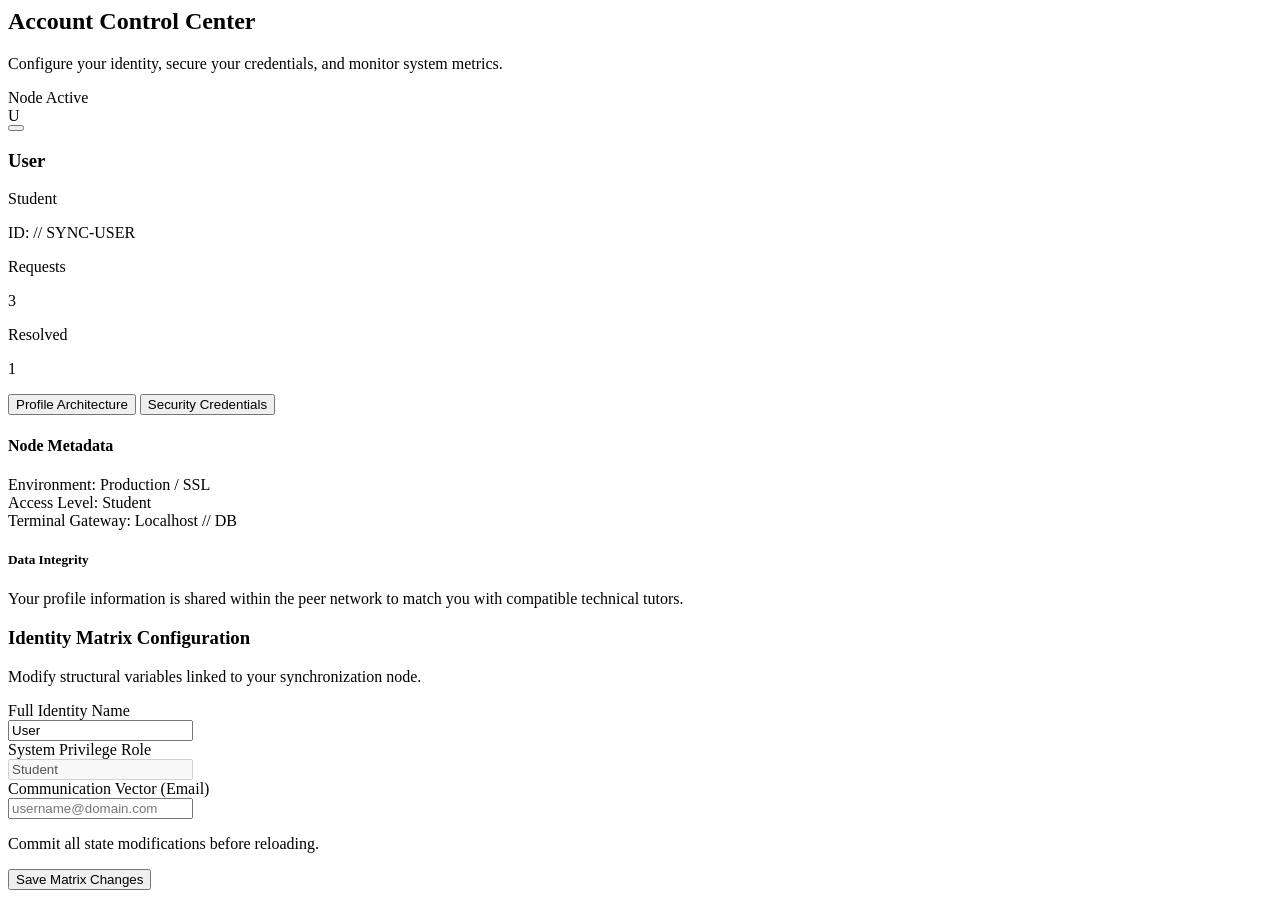
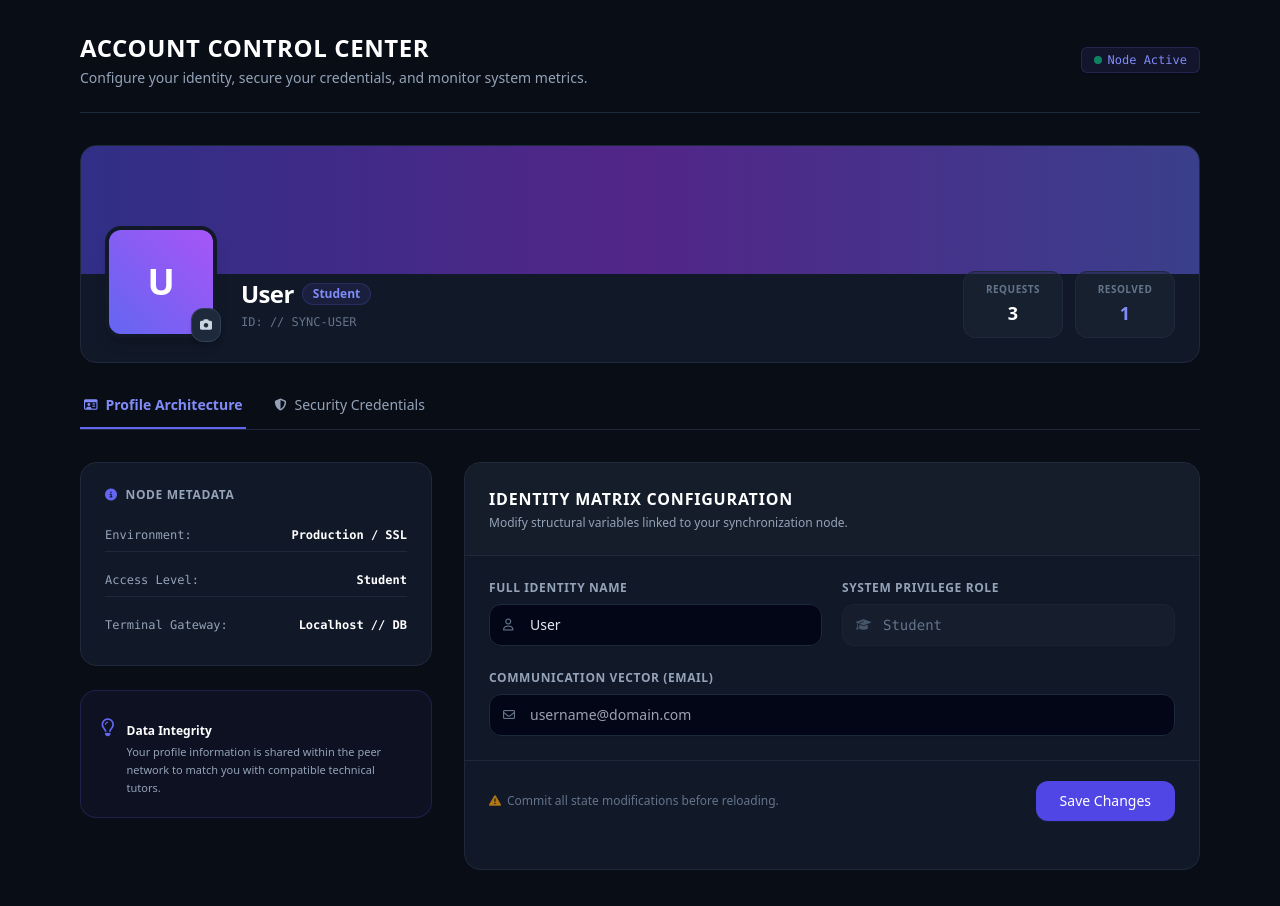
Before and after one commit to abderrahim177/PeerSync, a PHP site: page /profile.php in a window 1280 px wide. After the commit the page ends 870 px from the top, so only its background shows below. Run offline with PHP 8.4, Linux system fonts and the light colour scheme; data comes from the database, SQL or seed files in the repository; some libraries are stand-ins or nearby versions.

Commit message:
changer la structure de projet

```diff
--- /dev/null
+++ b/style.css
@@ -0,0 +1,3 @@
+.item{
+    color: #080d24;
+}
--- a/views/auth/profile.php
+++ b/views/auth/profile.php
@@ -24,12 +24,29 @@ if (count($words) >= 2) {
 }
 ?>
 
-<section class="flex-1 p-6 lg:p-10 space-y-8 overflow-y-auto bg-slate-50 dark:bg-[#040814] transition-colors duration-300 custom-scrollbar antialiased text-slate-900 dark:text-white">
+<!DOCTYPE html>
+<html lang="en" class="dark h-full bg-[#090d16]">
+<head>
+    <meta charset="UTF-8">
+    <meta name="viewport" content="width=device-width, initial-scale=1.0">
+    <title>Account Control Center</title>
+    <script src="https://cdn.tailwindcss.com"></script>
+    <script>
+        tailwind.config = {
+            darkMode: 'class',
+        }
+    </script>
+    <link rel="stylesheet" href="https://cdnjs.cloudflare.com/ajax/libs/font-awesome/6.4.0/css/all.min.css">
+</head>
+<body class="bg-slate-50 text-slate-900 dark:bg-[#090d16] dark:text-slate-100 h-full font-sans transition-colors duration-200 flex flex-col overflow-hidden">
 
-    <!-- Header العناوين الرئيسية -->
-    <div class="flex flex-col md:flex-row md:items-center md:justify-between gap-4 border-b border-slate-200 dark:border-cyan-500/10 pb-6">
+    <div class="max-w-6xl w-full mx-auto px-4 py-6 md:py-8 flex flex-col h-full overflow-hidden">
+
+        <section class="flex-1 space-y-8 overflow-y-auto custom-scrollbar antialiased">
+
+            <div class="flex flex-col md:flex-row md:items-center md:justify-between gap-4 border-b border-slate-200 dark:border-slate-800 pb-6">
                 <div>
-            <h2 class="text-2xl font-black text-slate-900 dark:text-white tracking-wide uppercase">
+                    <h2 class="text-2xl font-bold text-slate-900 dark:text-white tracking-wide uppercase">
                         Account Control Center
                     </h2>
                     <p class="text-slate-500 dark:text-slate-400 text-sm mt-1">
@@ -37,57 +54,51 @@ if (count($words) >= 2) {
                     </p>
                 </div>
                 <div class="flex items-center space-x-3">
-            <span class="inline-flex items-center px-3 py-1 rounded-md text-xs font-mono bg-cyan-500/10 text-cyan-600 dark:text-cyan-400 border border-cyan-500/20 shadow-sm">
+                    <span class="inline-flex items-center px-3 py-1 rounded-md text-xs font-mono bg-indigo-500/10 text-indigo-600 dark:text-indigo-400 border border-indigo-500/20 shadow-sm">
                         <span class="w-2 h-2 rounded-full bg-emerald-500 animate-pulse mr-1.5"></span>
                         Node Active
                     </span>
                 </div>
             </div>
 
-    <!-- Hero Profile Card بطاقة الملف الشخصي العلوية الاحترافية -->
-    <div class="relative bg-white dark:bg-[#0b132b]/40 border border-slate-200 dark:border-cyan-500/10 rounded-2xl overflow-hidden shadow-md backdrop-blur-md">
-        <!-- Cover Background -->
-        <div class="h-32 w-full bg-gradient-to-r from-blue-600 via-indigo-600 to-cyan-500 opacity-80 dark:opacity-40"></div>
+            <div class="relative bg-white dark:bg-[#111827] border border-slate-200 dark:border-slate-800 rounded-2xl overflow-hidden shadow-sm">
+                <div class="h-32 w-full bg-gradient-to-r from-indigo-600 via-purple-600 to-indigo-500 opacity-90 dark:opacity-50"></div>
 
                 <div class="p-6 pt-0 flex flex-col sm:flex-row items-start sm:items-end gap-6 -mt-10 sm:-mt-12 relative z-10">
-            <!-- Avatar -->
                     <div class="relative group shrink-0">
-                <div class="w-24 h-24 sm:w-28 sm:h-28 rounded-2xl bg-gradient-to-br from-blue-600 to-cyan-500 text-white font-black text-3xl sm:text-4xl flex items-center justify-center border-4 border-white dark:border-[#040814] shadow-xl">
+                        <div class="w-24 h-24 sm:w-28 sm:h-28 rounded-2xl bg-gradient-to-tr from-indigo-500 to-purple-500 text-white font-bold text-3xl sm:text-4xl flex items-center justify-center border-4 border-white dark:border-[#111827] shadow-lg">
                             <?= htmlspecialchars($initials); ?>
                         </div>
-                <button class="absolute -bottom-2 -right-2 bg-slate-900 text-white hover:bg-cyan-500 hover:text-slate-950 p-2 rounded-xl text-xs shadow-lg border border-slate-700 transition duration-300 cursor-pointer">
-                    <i class="fa-solid fa-camera"></i>
+                        <button type="button" class="absolute -bottom-1 -right-1 bg-white dark:bg-slate-800 border border-slate-200 dark:border-slate-700 p-2 rounded-xl text-xs shadow-md hover:scale-105 transition duration-200 cursor-pointer">
+                            <i class="fa-solid fa-camera text-slate-600 dark:text-slate-300"></i>
                         </button>
                     </div>
 
-            <!-- Identity Core -->
-            <div class="flex-1 space-y-2 pb-2">
+                    <div class="flex-1 space-y-1 pb-2">
                         <div class="flex flex-wrap items-center gap-2">
-                    <h3 class="text-2xl font-black tracking-tight text-slate-900 dark:text-white"><?= htmlspecialchars($name); ?></h3>
-                    <span class="bg-cyan-500/10 text-cyan-600 dark:text-cyan-400 text-[10px] uppercase font-bold px-2.5 py-0.5 rounded-full border border-cyan-500/20 tracking-wider">
+                            <h3 class="text-2xl font-bold tracking-tight text-slate-900 dark:text-white"><?= htmlspecialchars($name); ?></h3>
+                            <span class="bg-indigo-500/10 text-indigo-600 dark:text-indigo-400 text-xs font-semibold px-2.5 py-0.5 rounded-full border border-indigo-500/20">
                                 <?= htmlspecialchars($role); ?>
                             </span>
                         </div>
-                <p class="text-xs text-slate-500 dark:text-slate-400 font-mono">ID: // SYNC-USER</p>
+                        <p class="text-xs text-slate-400 dark:text-slate-500 font-mono">ID: // SYNC-USER</p>
                     </div>
 
-            <!-- Metrics Quick Grid الإحصائيات الجانبية السريعة -->
-            <div class="flex gap-3 w-full sm:w-auto pt-4 sm:pt-0 border-t sm:border-t-0 border-slate-100 dark:border-cyan-500/10">
-                <div class="bg-slate-50 dark:bg-[#040814]/40 px-4 py-2.5 rounded-xl border border-slate-200/60 dark:border-cyan-500/10 min-w-[100px] text-center">
-                    <p class="text-[10px] font-bold text-slate-400 dark:text-slate-500 uppercase tracking-widest">Requests</p>
-                    <p class="text-lg font-black text-slate-900 dark:text-white mt-0.5"><?= $stats['total']; ?></p>
+                    <div class="flex gap-3 w-full sm:w-auto pt-4 sm:pt-0 border-t sm:border-t-0 border-slate-100 dark:border-slate-800">
+                        <div class="bg-slate-50 dark:bg-[#1f2937]/50 px-4 py-2.5 rounded-xl border border-slate-200/60 dark:border-slate-800 min-w-[100px] text-center">
+                            <p class="text-[10px] font-bold text-slate-400 dark:text-slate-500 uppercase tracking-wider">Requests</p>
+                            <p class="text-lg font-bold text-slate-900 dark:text-white mt-0.5"><?= $stats['total']; ?></p>
                         </div>
-                <div class="bg-slate-50 dark:bg-[#040814]/40 px-4 py-2.5 rounded-xl border border-slate-200/60 dark:border-cyan-500/10 min-w-[100px] text-center">
-                    <p class="text-[10px] font-bold text-slate-400 dark:text-slate-500 uppercase tracking-widest">Resolved</p>
-                    <p class="text-lg font-black text-emerald-600 dark:text-emerald-400 mt-0.5"><?= $stats['resolved']; ?></p>
+                        <div class="bg-slate-50 dark:bg-[#1f2937]/50 px-4 py-2.5 rounded-xl border border-slate-200/60 dark:border-slate-800 min-w-[100px] text-center">
+                            <p class="text-[10px] font-bold text-slate-400 dark:text-slate-500 uppercase tracking-wider">Resolved</p>
+                            <p class="text-lg font-bold text-indigo-600 dark:text-indigo-400 mt-0.5"><?= $stats['resolved']; ?></p>
                         </div>
                     </div>
                 </div>
             </div>
 
-    <!-- Tabs Navigation الأقسام الداخلية للملف الشخصي -->
-    <div class="border-b border-slate-200 dark:border-cyan-500/10 flex space-x-6 text-sm font-medium">
-        <button class="border-b-2 border-cyan-500 pb-3 text-cyan-600 dark:text-cyan-400 font-bold px-1 flex items-center gap-2 bg-transparent border-0 cursor-pointer">
+            <div class="border-b border-slate-200 dark:border-slate-800 flex space-x-6 text-sm font-medium">
+                <button class="border-b-2 border-indigo-500 pb-3 text-indigo-600 dark:text-indigo-400 font-bold px-1 flex items-center gap-2 bg-transparent border-0 cursor-pointer">
                     <i class="fa-regular fa-id-card text-xs"></i>
                     <span>Profile Architecture</span>
                 </button>
@@ -97,23 +108,21 @@ if (count($words) >= 2) {
                 </button>
             </div>
 
-    <!-- Main Grid Content -->
             <div class="grid grid-cols-1 lg:grid-cols-3 gap-8 items-start">
 
-        <!-- Left Side: System Information & Logs -->
                 <div class="space-y-6">
-            <div class="bg-white dark:bg-[#111936]/40 border border-slate-200 dark:border-cyan-500/10 rounded-2xl p-6 shadow-sm backdrop-blur-md space-y-4">
-                <h4 class="text-xs font-black text-slate-900 dark:text-cyan-400 uppercase tracking-widest flex items-center gap-2">
-                    <i class="fa-solid fa-circle-info text-cyan-500"></i>
+                    <div class="bg-white dark:bg-[#111827] border border-slate-200 dark:border-slate-800 rounded-2xl p-6 shadow-sm space-y-4">
+                        <h4 class="text-xs font-bold text-slate-400 dark:text-slate-400 uppercase tracking-wider flex items-center gap-2">
+                            <i class="fa-solid fa-circle-info text-indigo-500"></i>
                             <span>Node Metadata</span>
                         </h4>
 
                         <div class="space-y-3 text-xs font-mono text-slate-600 dark:text-slate-400">
-                    <div class="flex justify-between py-2 border-b border-slate-100 dark:border-cyan-500/5">
+                            <div class="flex justify-between py-2 border-b border-slate-100 dark:border-slate-800">
                                 <span>Environment:</span>
                                 <span class="text-slate-900 dark:text-white font-bold">Production / SSL</span>
                             </div>
-                    <div class="flex justify-between py-2 border-b border-slate-100 dark:border-cyan-500/5">
+                            <div class="flex justify-between py-2 border-b border-slate-100 dark:border-slate-800">
                                 <span>Access Level:</span>
                                 <span class="text-slate-900 dark:text-white font-bold"><?= htmlspecialchars($role); ?></span>
                             </div>
@@ -124,9 +133,8 @@ if (count($words) >= 2) {
                         </div>
                     </div>
 
-            <!-- Quick Tips Panel -->
-            <div class="bg-gradient-to-br from-blue-600/5 to-cyan-500/5 dark:from-blue-500/5 dark:to-cyan-400/5 border border-blue-500/10 dark:border-cyan-500/10 rounded-2xl p-5 space-y-3 flex items-start gap-3">
-                <i class="fa-regular fa-lightbulb text-cyan-500 text-lg mt-0.5"></i>
+                    <div class="bg-indigo-500/5 border border-indigo-500/10 dark:border-indigo-500/20 rounded-2xl p-5 space-y-3 flex items-start gap-3">
+                        <i class="fa-regular fa-lightbulb text-indigo-500 text-lg mt-0.5"></i>
                         <div class="space-y-1">
                             <h5 class="text-xs font-bold text-slate-900 dark:text-white">Data Integrity</h5>
                             <p class="text-[11px] text-slate-500 dark:text-slate-400 leading-relaxed">Your profile information is shared within the peer network to match you with compatible technical tutors.</p>
@@ -134,61 +142,56 @@ if (count($words) >= 2) {
                     </div>
                 </div>
 
-        <!-- Right Side: Profile Edit Form -->
-        <div class="lg:col-span-2 bg-white dark:bg-[#111936]/20 border border-slate-200 dark:border-cyan-500/10 rounded-2xl shadow-sm backdrop-blur-md overflow-hidden">
-            <div class="p-6 border-b border-slate-200 dark:border-cyan-500/10 bg-slate-50/50 dark:bg-[#111936]/40">
-                <h3 class="text-base font-black text-slate-900 dark:text-white uppercase tracking-wider">Identity Matrix Configuration</h3>
+                <div class="lg:col-span-2 bg-white dark:bg-[#111827] border border-slate-200 dark:border-slate-800 rounded-2xl shadow-sm overflow-hidden">
+                    <div class="p-6 border-b border-slate-200 dark:border-slate-800 bg-slate-50/50 dark:bg-[#1f2937]/30">
+                        <h3 class="text-base font-bold text-slate-900 dark:text-white uppercase tracking-wider">Identity Matrix Configuration</h3>
                         <p class="text-slate-400 text-xs mt-1">Modify structural variables linked to your synchronization node.</p>
                     </div>
 
                     <form action="update-profile.php" method="POST" class="p-6 space-y-6">
                         <div class="grid grid-cols-1 sm:grid-cols-2 gap-5">
 
-                    <!-- Full Name -->
                             <div class="space-y-1.5">
-                        <label class="block text-xs font-bold text-slate-400 dark:text-slate-500 uppercase tracking-wider">Full Identity Name</label>
+                                <label class="block text-xs font-semibold uppercase tracking-wider text-slate-500 dark:text-slate-400 mb-2">Full Identity Name</label>
                                 <div class="relative">
-                            <span class="absolute inset-y-0 left-0 pl-3.5 flex items-center text-slate-400 dark:text-cyan-500/40 pointer-events-none">
+                                    <span class="absolute inset-y-0 left-0 pl-3.5 flex items-center text-slate-400 dark:text-slate-500 pointer-events-none">
                                         <i class="fa-regular fa-user text-xs"></i>
                                     </span>
                                     <input type="text" name="name" value="<?= htmlspecialchars($name); ?>" placeholder="Your Full Name" required
-                                   class="w-full bg-slate-50 dark:bg-[#040814]/60 text-slate-800 dark:text-slate-200 pl-10 pr-4 py-2.5 rounded-xl border border-slate-200 dark:border-cyan-500/20 focus:outline-none focus:border-cyan-500 focus:ring-2 focus:ring-cyan-500/10 transition text-sm font-medium shadow-sm">
+                                           class="w-full bg-slate-50 dark:bg-slate-950 text-slate-800 dark:text-slate-200 pl-10 pr-4 py-2.5 rounded-xl border border-slate-200 dark:border-slate-800 focus:outline-none focus:ring-2 focus:ring-indigo-500/20 focus:border-indigo-500 transition-all text-sm font-medium shadow-sm">
                                 </div>
                             </div>
 
-                    <!-- Role (Read Only) -->
                             <div class="space-y-1.5">
-                        <label class="block text-xs font-bold text-slate-400 dark:text-slate-500 uppercase tracking-wider">System Privilege Role</label>
+                                <label class="block text-xs font-semibold uppercase tracking-wider text-slate-500 dark:text-slate-400 mb-2">System Privilege Role</label>
                                 <div class="relative">
                                     <span class="absolute inset-y-0 left-0 pl-3.5 flex items-center text-slate-400 dark:text-slate-600 pointer-events-none">
                                         <i class="fa-solid fa-graduation-cap text-xs"></i>
                                     </span>
                                     <input type="text" disabled value="<?= htmlspecialchars($role); ?>"
-                                   class="w-full bg-slate-100/80 dark:bg-[#040814]/30 text-slate-400 dark:text-slate-500 pl-10 pr-4 py-2.5 rounded-xl border border-slate-200 dark:border-cyan-500/5 text-sm font-mono cursor-not-allowed">
+                                           class="w-full bg-slate-100/80 dark:bg-[#1f2937]/40 text-slate-400 dark:text-slate-500 pl-10 pr-4 py-2.5 rounded-xl border border-slate-200 dark:border-slate-800/50 text-sm font-mono cursor-not-allowed">
                                 </div>
                             </div>
                         </div>
 
-                <!-- Email Address -->
                         <div class="space-y-1.5">
-                    <label class="block text-xs font-bold text-slate-400 dark:text-slate-500 uppercase tracking-wider">Communication Vector (Email)</label>
+                            <label class="block text-xs font-semibold uppercase tracking-wider text-slate-500 dark:text-slate-400 mb-2">Communication Vector (Email)</label>
                             <div class="relative">
-                        <span class="absolute inset-y-0 left-0 pl-3.5 flex items-center text-slate-400 dark:text-cyan-500/40 pointer-events-none">
+                                <span class="absolute inset-y-0 left-0 pl-3.5 flex items-center text-slate-400 dark:text-slate-500 pointer-events-none">
                                     <i class="fa-regular fa-envelope text-xs"></i>
                                 </span>
                                 <input type="email" name="email" placeholder="username@domain.com" required
-                               class="w-full bg-slate-50 dark:bg-[#040814]/60 text-slate-800 dark:text-slate-200 pl-10 pr-4 py-2.5 rounded-xl border border-slate-200 dark:border-cyan-500/20 focus:outline-none focus:border-cyan-500 focus:ring-2 focus:ring-cyan-500/10 transition text-sm font-medium shadow-sm">
+                                       class="w-full bg-slate-50 dark:bg-slate-950 text-slate-800 dark:text-slate-200 pl-10 pr-4 py-2.5 rounded-xl border border-slate-200 dark:border-slate-800 focus:outline-none focus:ring-2 focus:ring-indigo-500/20 focus:border-indigo-500 transition-all text-sm font-medium shadow-sm">
                             </div>
                         </div>
 
-                <!-- Action Footer -->
-                <div class="pt-5 border-t border-slate-200 dark:border-cyan-500/10 flex flex-col sm:flex-row sm:items-center sm:justify-between gap-4 bg-slate-50/30 dark:bg-transparent -mx-6 -mb-6 p-6">
+                        <div class="pt-5 border-t border-slate-200 dark:border-slate-800 flex flex-col sm:flex-row sm:items-center sm:justify-between gap-4 bg-slate-50/30 dark:bg-transparent -mx-6 -mb-6 p-6">
                             <p class="text-xs text-slate-400 dark:text-slate-500 flex items-center gap-1.5">
                                 <i class="fa-solid fa-triangle-exclamation text-amber-500/70"></i>
                                 Commit all state modifications before reloading.
                             </p>
-                    <button type="submit" class="bg-cyan-500 hover:bg-cyan-600 text-slate-950 font-bold text-xs px-6 py-2.5 rounded-xl transition cursor-pointer border-0 shadow-lg dark:shadow-[0_0_20px_rgba(6,182,212,0.2)] tracking-wider uppercase">
-                        Save Matrix Changes
+                            <button type="submit" class="bg-indigo-600 hover:bg-indigo-700 text-white font-medium text-sm px-6 py-2.5 rounded-xl transition cursor-pointer border-0 shadow-sm shadow-indigo-500/10">
+                                Save Changes
                             </button>
                         </div>
                     </form>
@@ -196,3 +199,7 @@ if (count($words) >= 2) {
 
             </div>
         </section>
+    </div>
+
+</body>
+</html>
```
Also changed, not shown: views/auth/Requests_Resolved.php (+5 -5 lines), views/auth/Settings.php (+17 -30 lines), views/auth/content_Dashboard.php (+3 -5 lines). Lines whose indentation alone changed are shown as unchanged.
